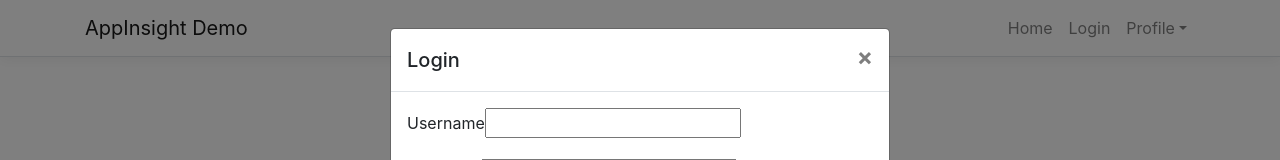
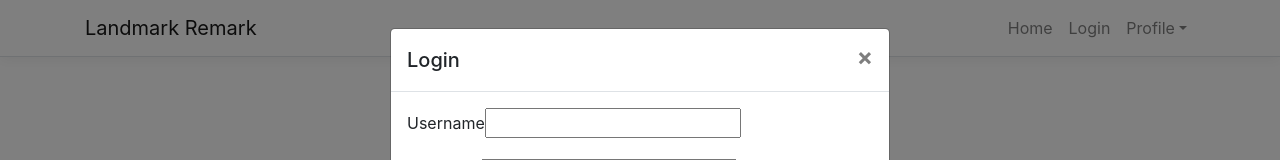
Before and after one commit to mkokabi/LandmarkRemark, a React (Create React App) app in the folder webapp/: page /Login in a window 1280 px wide. Shown: the top 160 px of the page. Built offline with nearby package versions, Linux system fonts and the light colour scheme; no server answers; what google-maps-react would draw is missing.

Commit message:
Changing the favicon and title

```diff
--- a/webapp/src/components/NavMenu.tsx
+++ b/webapp/src/components/NavMenu.tsx
@@ -27,7 +27,7 @@ const NavMenu = () => {
       >
         <Container>
           <NavbarBrand tag={Link} to="/">
-            AppInsight Demo
+          Landmark Remark
           </NavbarBrand>
           <NavbarToggler
             onClick={() => setIsMenuOpen(!isMenuOpen)}
```
Also changed, not shown: 1 other file (tests, documents, lock files or other folders).
